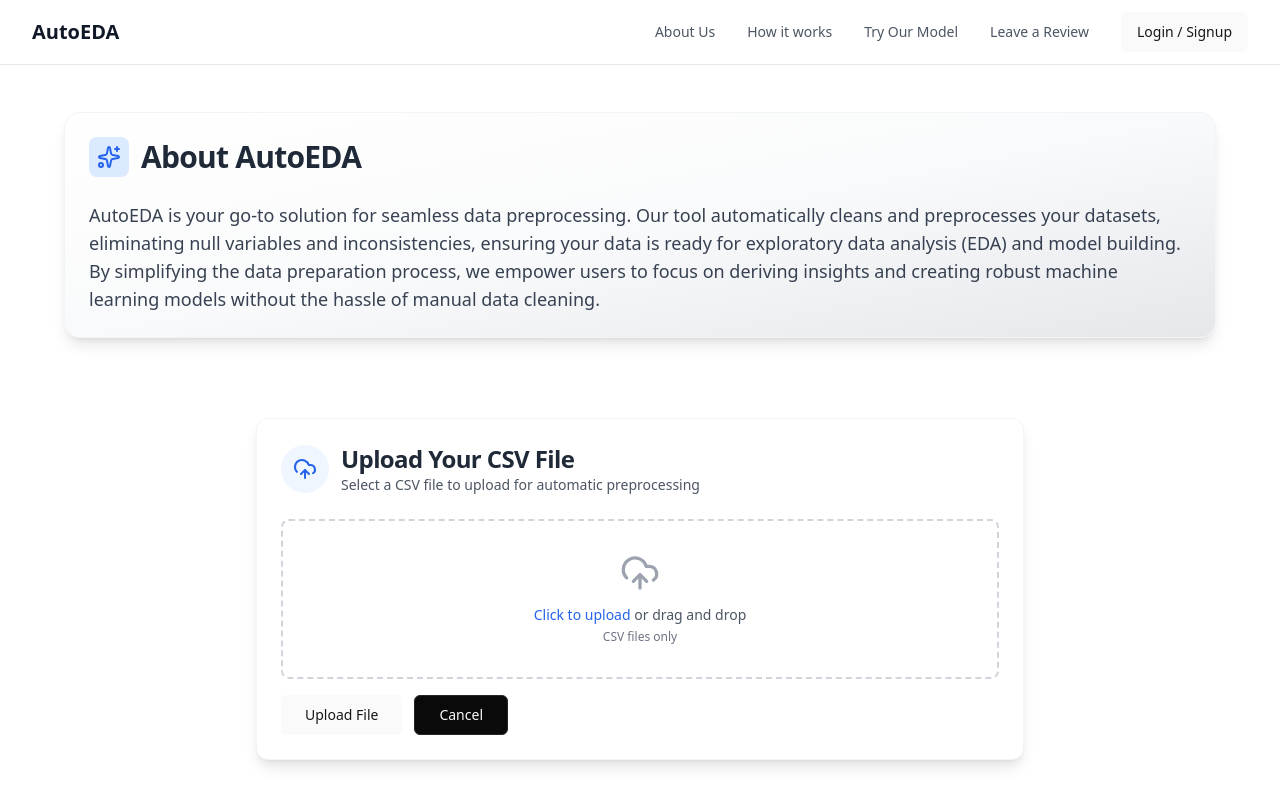
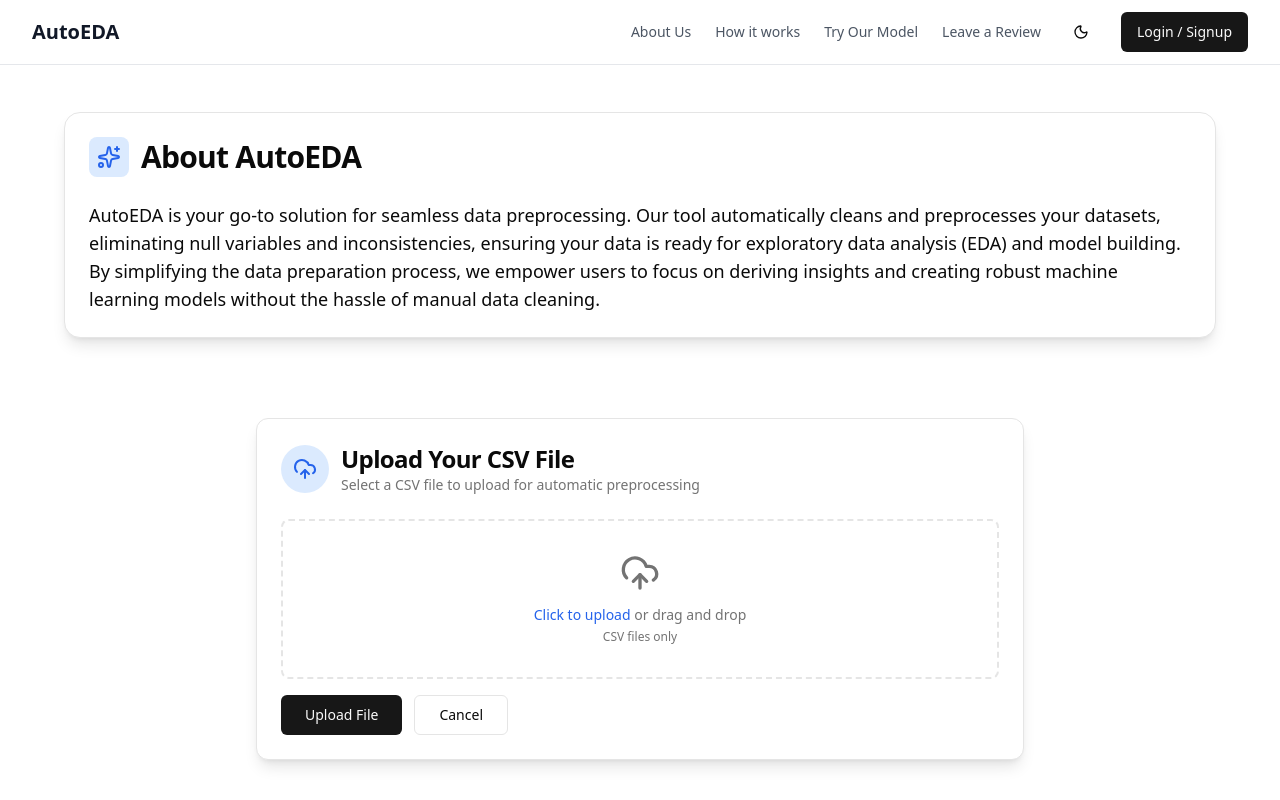
Before and after one commit to vagabond-0/AutoEDA-Automated-Data-Preprocessing-Toolkit, a React (Vite) app in the folder frontend/: page / in a window 1280 px wide. Shown: the top 800 px of the page. Built offline with nearby package versions, Linux system fonts and the light colour scheme.

Commit message:
Added Toggle Button of Dark/Light Modes

```diff
--- a/frontend/src/components/About.jsx
+++ b/frontend/src/components/About.jsx
@@ -10,21 +10,22 @@ import { Sparkles } from 'lucide-react';
 const About = () => {
   return (
     <div className="w-full px-4 md:px-16 py-12">
-      <Card className="bg-gradient-to-br from-white via-gray-50 to-gray-200 shadow-lg border border-gray-100 rounded-2xl hover:shadow-xl transition-all duration-300 overflow-hidden">
+      <Card className="bg-card text-foreground shadow-lg border border-border rounded-2xl hover:shadow-xl transition-all duration-300 overflow-hidden">
         <CardHeader className="relative">
           <div className="flex items-center gap-3">
-            <div className="p-2 rounded-lg bg-blue-100">
-              <Sparkles className="w-6 h-6 text-blue-600" />
+            <div className="p-2 rounded-lg bg-blue-100 dark:bg-blue-900">
+              <Sparkles className="w-6 h-6 text-blue-600 dark:text-blue-300" />
             </div>
-            <CardTitle className="text-3xl font-bold text-gray-800">
+            <CardTitle className="text-3xl font-bold">
               About AutoEDA
             </CardTitle>
           </div>
         </CardHeader>
         <CardContent className="relative">
           <div className="space-y-6">
-            <p className="text-gray-700 text-base md:text-lg leading-relaxed">
-AutoEDA is your go-to solution for seamless data preprocessing. Our tool automatically cleans and preprocesses your datasets, eliminating null variables and inconsistencies, ensuring your data is ready for exploratory data analysis (EDA) and model building. By simplifying the data preparation process, we empower users to focus on deriving insights and creating robust machine learning models without the hassle of manual data cleaning.            </p>
+            <p className="text-base md:text-lg leading-relaxed">
+              AutoEDA is your go-to solution for seamless data preprocessing. Our tool automatically cleans and preprocesses your datasets, eliminating null variables and inconsistencies, ensuring your data is ready for exploratory data analysis (EDA) and model building. By simplifying the data preparation process, we empower users to focus on deriving insights and creating robust machine learning models without the hassle of manual data cleaning.
+            </p>
           </div>
         </CardContent>
       </Card>
--- a/frontend/src/components/FileUpload.jsx
+++ b/frontend/src/components/FileUpload.jsx
@@ -36,17 +36,17 @@ const [selectedFile, setSelectedFile] = useState(null);
 
   return (
     <div className="w-full px-4 md:px-16 py-8 flex justify-center items-center">
-      <Card className="bg-white shadow-lg border border-gray-100 rounded-xl w-full max-w-3xl hover:shadow-xl transition-shadow">
+      <Card className="bg-card text-foreground shadow-lg border border-border rounded-xl w-full max-w-3xl hover:shadow-xl transition-shadow">
         <CardHeader className="space-y-2">
           <div className="flex items-center gap-3">
-            <div className="p-3 rounded-full bg-blue-50">
-              <UploadCloud className="w-6 h-6 text-blue-600" />
+            <div className="p-3 rounded-full bg-blue-100 dark:bg-blue-900">
+              <UploadCloud className="w-6 h-6 text-blue-600 dark:text-blue-300" />
             </div>
             <div>
-              <CardTitle className="text-2xl font-semibold text-gray-800">
+              <CardTitle className="text-2xl font-semibold">
                 Upload Your CSV File
               </CardTitle>
-              <CardDescription className="text-sm text-gray-600">
+              <CardDescription>
                 Select a CSV file to upload for automatic preprocessing
               </CardDescription>
             </div>
@@ -65,15 +65,17 @@ const [selectedFile, setSelectedFile] = useState(null);
               />
               <label
                 htmlFor="file-input"
-                className="flex flex-col items-center justify-center border-2 border-dashed border-gray-300 hover:border-blue-400 rounded-lg p-8 transition-colors"
+                className="flex flex-col items-center justify-center border-2 border-dashed border-border hover:border-blue-400 bg-background rounded-lg p-8 transition-colors"
               >
-                <UploadCloud className="w-10 h-10 text-gray-400 mb-3" />
-                <p className="text-sm font-medium text-gray-600 mb-1">
-                  <span className="text-blue-600">Click to upload</span> or drag and drop
+                <UploadCloud className="w-10 h-10 text-muted-foreground mb-3" />
+                <p className="text-sm font-medium text-muted-foreground mb-1">
+                  <span className="text-blue-600 dark:text-blue-400">Click to upload</span> or drag and drop
                 </p>
-                <p className="text-xs text-gray-500">CSV files only</p>
+                <p className="text-xs text-muted-foreground">CSV files only</p>
                 {selectedFile && (
-                  <p className="text-sm text-gray-700 mt-2">Selected: {selectedFile.name}</p>
+                  <p className="text-sm text-muted-foreground mt-2">
+                    Selected: {selectedFile.name}
+                  </p>
                 )}
               </label>
             </div>
@@ -82,7 +84,7 @@ const [selectedFile, setSelectedFile] = useState(null);
               <Button
                 type="submit"
                 variant="default"
-                className="upload-button w-full md:w-auto px-6 py-3"
+                className="w-full md:w-auto px-6 py-3"
               >
                 Upload File
               </Button>
--- a/frontend/src/components/Home.jsx
+++ b/frontend/src/components/Home.jsx
@@ -6,7 +6,7 @@ import Contact from './Contact';
 
 const Home = () => {
   return (
-    <div className="relative w-full min-h-screen flex flex-col bg-white">
+    <div className="relative w-full min-h-screen flex flex-col bg-background text-foreground">
       <Navbar />
       <div className="pt-16">
         <section id="about">
--- a/frontend/src/components/Navbar.jsx
+++ b/frontend/src/components/Navbar.jsx
@@ -1,11 +1,12 @@
-import { useState } from 'react';
+import { useState, useEffect } from 'react';
 import { Link as ScrollLink } from 'react-scroll';
 import { useNavigate } from 'react-router-dom';
-import { Menu, X } from 'lucide-react';
+import { Menu, X, Sun, Moon } from 'lucide-react';
 import { Button } from './ui/button';
 
 const Navbar = () => {
   const [isOpen, setIsOpen] = useState(false);
+  const [darkMode, setDarkMode] = useState(false);
   const navigate = useNavigate();
 
   const navItems = [
@@ -17,18 +18,41 @@ const Navbar = () => {
 
   const toggleMenu = () => setIsOpen(!isOpen);
 
+  const toggleDarkMode = () => {
+    const newMode = !darkMode;
+    setDarkMode(newMode);
+    if (newMode) {
+      document.documentElement.classList.add('dark');
+      localStorage.setItem('theme', 'dark');
+    } else {
+      document.documentElement.classList.remove('dark');
+      localStorage.setItem('theme', 'light');
+    }
+  };
+
+  useEffect(() => {
+    const savedTheme = localStorage.getItem('theme');
+    if (savedTheme === 'dark') {
+      setDarkMode(true);
+      document.documentElement.classList.add('dark');
+    } else {
+      setDarkMode(false);
+      document.documentElement.classList.remove('dark');
+    }
+  }, []);
+
   return (
-    <nav className="fixed top-0 z-50 w-full border-b border-gray-200 bg-white/80 backdrop-blur-md">
+    <nav className="fixed top-0 z-50 w-full border-b border-gray-200 bg-white/80 dark:bg-gray-900/80 backdrop-blur-md">
       <div className="mx-auto max-w-7xl px-4 sm:px-6 lg:px-8">
         <div className="flex h-16 items-center justify-between">
           {/* Logo */}
           <div className="flex-shrink-0">
-            <span className="text-xl font-semibold text-gray-900">AutoEDA</span>
+            <span className="text-xl font-semibold text-gray-900 dark:text-white">AutoEDA</span>
           </div>
 
           {/* Desktop Navigation */}
           <div className="hidden md:block">
-            <div className="ml-10 flex items-center space-x-8">
+            <div className="ml-10 flex items-center space-x-6">
               {navItems.map((item) => (
                 <ScrollLink
                   key={item.to}
@@ -37,22 +61,32 @@ const Navbar = () => {
                   smooth={true}
                   offset={-64}
                   duration={500}
-                  className="text-gray-600 hover:text-gray-900 cursor-pointer text-sm font-medium transition-colors"
+                  className="text-gray-600 dark:text-gray-300 hover:text-gray-900 dark:hover:text-white cursor-pointer text-sm font-medium transition-colors"
                 >
                   {item.name}
                 </ScrollLink>
               ))}
+
+              {/* Dark Mode Toggle */}
+              <Button
+                variant="ghost"
+                onClick={toggleDarkMode}
+                className="rounded-full p-2"
+              >
+                {darkMode ? <Sun className="h-5 w-5" /> : <Moon className="h-5 w-5" />}
+              </Button>
+
+              {/* Login / Signup */}
               <Button
                 onClick={() => navigate('/auth')}
                 variant="default"
-                className="ml-4"
               >
                 Login / Signup
               </Button>
             </div>
           </div>
 
-          {/* Mobile menu button */}
+          {/* Mobile Menu Button */}
           <div className="md:hidden">
             <Button
               variant="default"
@@ -82,19 +116,42 @@ const Navbar = () => {
                 smooth={true}
                 offset={-64}
                 duration={500}
-                className="block rounded-md px-3 py-2 text-base font-medium text-gray-600 hover:bg-gray-50 hover:text-gray-900 cursor-pointer"
+                className="block rounded-md px-3 py-2 text-base font-medium text-gray-600 dark:text-gray-300 hover:bg-gray-50 dark:hover:bg-gray-700 hover:text-gray-900 dark:hover:text-white cursor-pointer"
                 onClick={toggleMenu}
               >
                 {item.name}
               </ScrollLink>
             ))}
+
+            {/* Dark Mode Toggle Mobile */}
+            <Button
+              variant="ghost"
+              onClick={() => {
+                toggleDarkMode();
+                toggleMenu();
+              }}
+              className="w-full flex justify-start space-x-2"
+            >
+              {darkMode ? (
+                <>
+                  <Sun className="h-5 w-5" />
+                  <span>Light Mode</span>
+                </>
+              ) : (
+                <>
+                  <Moon className="h-5 w-5" />
+                  <span>Dark Mode</span>
+                </>
+              )}
+            </Button>
+
             <Button
               onClick={() => {
                 navigate('/auth');
                 toggleMenu();
               }}
               variant="default"
-              className="mt-4 w-full"
+              className="mt-2 w-full"
             >
               Login / Signup
             </Button>
--- a/frontend/src/index.css
+++ b/frontend/src/index.css
@@ -2,8 +2,12 @@
 @tailwind components;
 @tailwind utilities;
 
+/* Root Theme Variables */
 @layer base {
   :root {
+    --radius: 0.5rem;
+
+    /* Light Mode Colors */
     --background: 0 0% 100%;
     --foreground: 0 0% 3.9%;
     --card: 0 0% 100%;
@@ -23,13 +27,16 @@
     --border: 0 0% 89.8%;
     --input: 0 0% 89.8%;
     --ring: 0 0% 3.9%;
+
+    /* Charts */
     --chart-1: 12 76% 61%;
     --chart-2: 173 58% 39%;
     --chart-3: 197 37% 24%;
     --chart-4: 43 74% 66%;
     --chart-5: 27 87% 67%;
-    --radius: 0.5rem
   }
+
+  /* Dark Mode Overrides */
   .dark {
     --background: 0 0% 3.9%;
     --foreground: 0 0% 98%;
@@ -50,18 +57,21 @@
     --border: 0 0% 14.9%;
     --input: 0 0% 14.9%;
     --ring: 0 0% 83.1%;
+
     --chart-1: 220 70% 50%;
     --chart-2: 160 60% 45%;
     --chart-3: 30 80% 55%;
     --chart-4: 280 65% 60%;
-    --chart-5: 340 75% 55%
+    --chart-5: 340 75% 55%;
   }
 }
 
+/* Base Styling for All Elements */
 @layer base {
   * {
     @apply border-border;
   }
+
   body {
     @apply bg-background text-foreground;
   }
--- a/frontend/src/main.jsx
+++ b/frontend/src/main.jsx
@@ -1,11 +1,13 @@
-import { createRoot } from 'react-dom/client'
-import './index.css'
-import App from './App.jsx'
-import { BrowserRouter } from 'react-router-dom'
+import { createRoot } from 'react-dom/client';
+import './index.css';
+import App from './App.jsx';
+import { BrowserRouter } from 'react-router-dom';
+import { ThemeProvider } from './components/theme-provider.jsx';
 
 createRoot(document.getElementById('root')).render(
   <BrowserRouter>
-    <App />
-    </BrowserRouter>
-,
-)
+    <ThemeProvider defaultTheme="system" storageKey="vite-ui-theme">
+      <App />
+    </ThemeProvider>
+  </BrowserRouter>
+);
```
Also changed, not shown: frontend/tailwind.config.js (+24 -21 lines). Lines whose indentation alone changed are shown as unchanged.
